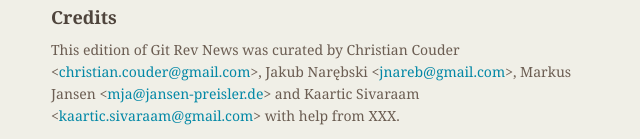
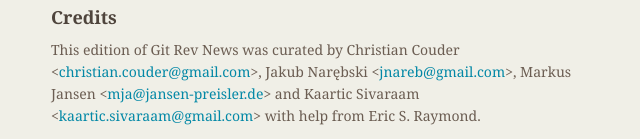
Before and after one commit to git/git.github.io, a Jekyll site: the page built from rev_news/drafts/edition-62.md, in a window 1280 px wide and 900 px high, scrolled down 4225 px. Shown: the part 758-897 px from the top of the window, without its empty margins (483-1123 px from the left). Built offline with Jekyll 4.4.1, drawn with Linux system fonts in a browser that asks for light colours.

Commit message:
rn-62: add Eric S. Raymond among the helpers

```diff
--- a/rev_news/drafts/edition-62.md
+++ b/rev_news/drafts/edition-62.md
@@ -290,4 +290,4 @@
 Jakub Narębski &lt;<jnareb@gmail.com>&gt;,
 Markus Jansen &lt;<mja@jansen-preisler.de>&gt; and
 Kaartic Sivaraam &lt;<kaartic.sivaraam@gmail.com>&gt;
-with help from XXX.
+with help from Eric S. Raymond.
```
